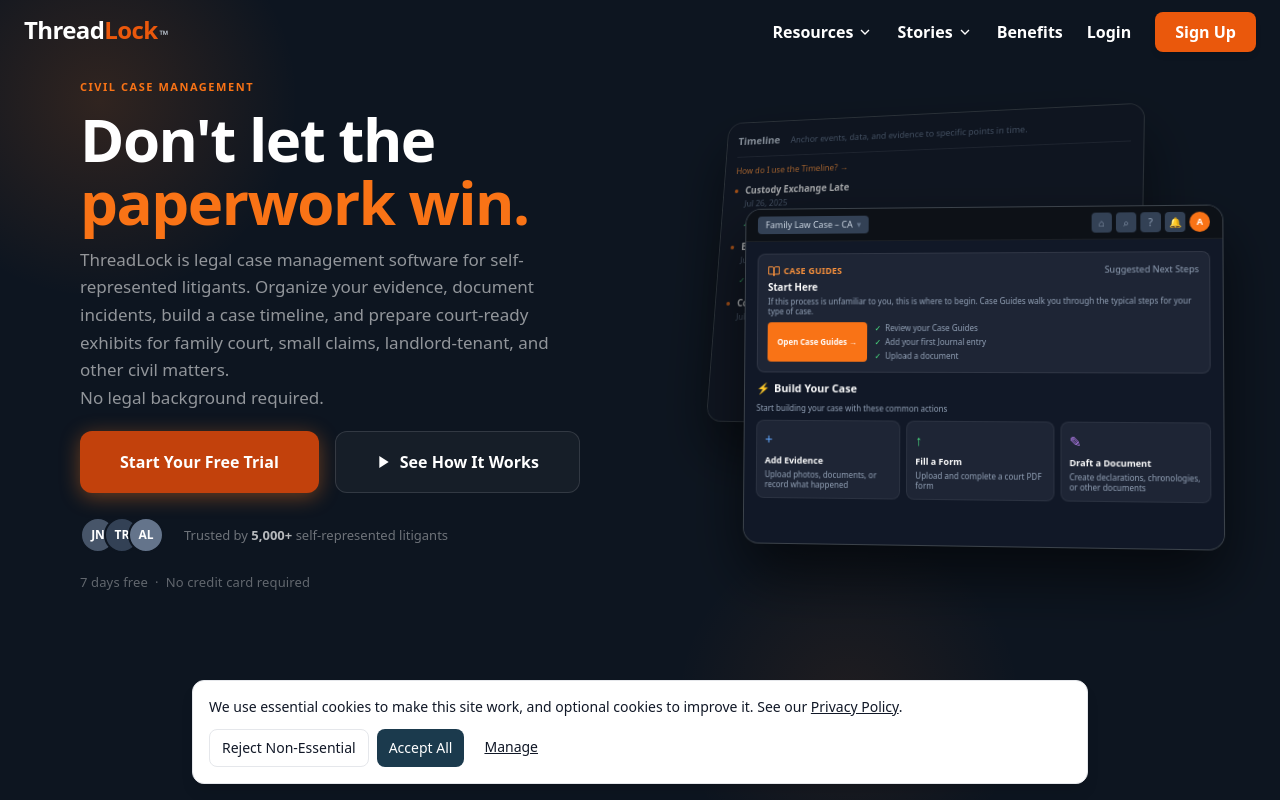
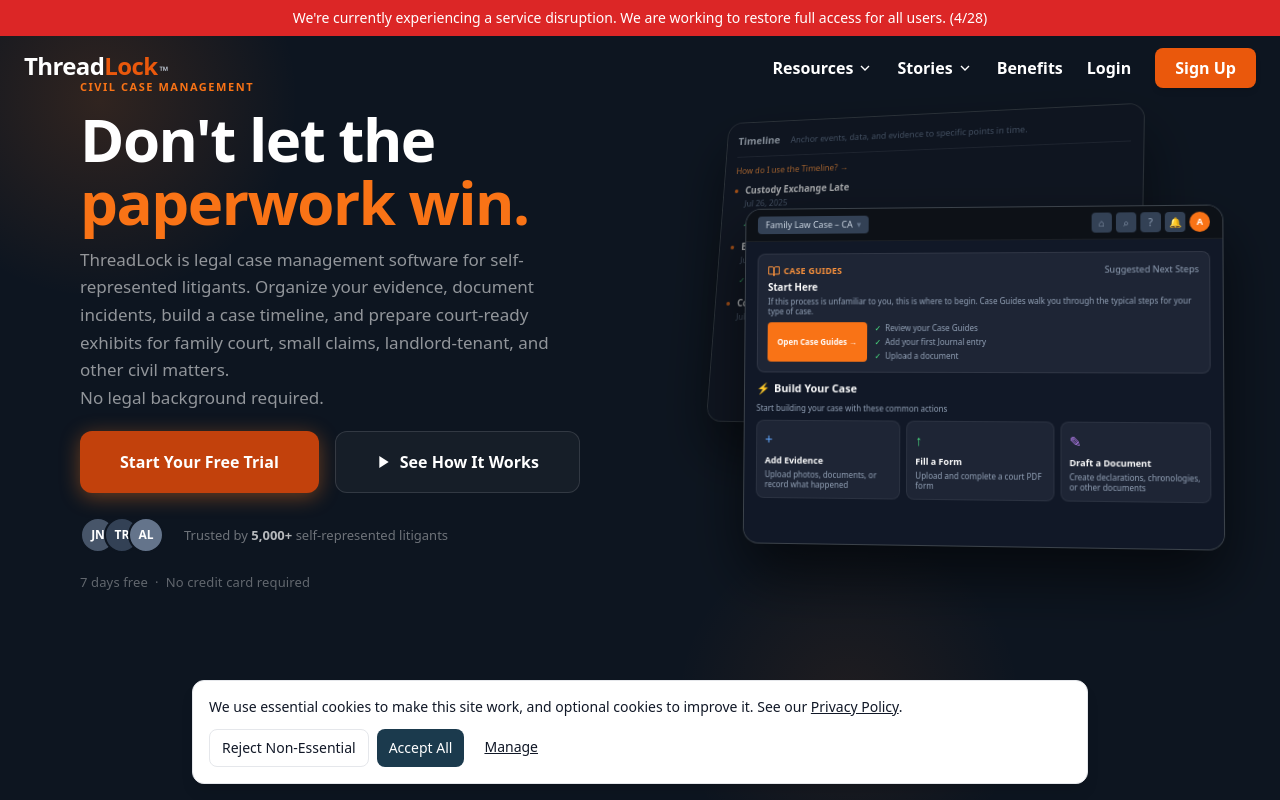
Before and after one commit to RedThreadGrp/ThreadLock, a Next.js app: page / in a window 1280 px wide. Shown: the top 800 px of the page. Built offline with nearby package versions, Linux system fonts and the light colour scheme.

Commit message:
Add red service disruption banner to SiteHeader
Agent-Logs-Url: https://github.com/RedThreadGrp/ThreadLock/sessions/e5c51730-eed9-4540-bd3b-a5a6d9b8c608

Co-authored-by: RedThreadGrp <216193279+RedThreadGrp@users.noreply.github.com>

```diff
--- a/src/components/SiteHeader.jsx
+++ b/src/components/SiteHeader.jsx
@@ -231,6 +231,9 @@ const SiteHeader = ({ theme = 'auto' }) => {
 
     return (
         <header className={`fixed top-0 left-0 w-full z-30 transition-all duration-300 ${headerClasses}`}>
+            <div className="w-full bg-red-600 text-white text-center text-sm font-medium py-2 px-4">
+                We&apos;re currently experiencing a service disruption. We are working to restore full access for all users. (4/28)
+            </div>
             <div className="container mx-auto px-4 md:px-6 py-3 flex items-center justify-between">
                 <Link href="/"><BrandWordmark darkText={shouldUseDarkText} /></Link>
 
```
